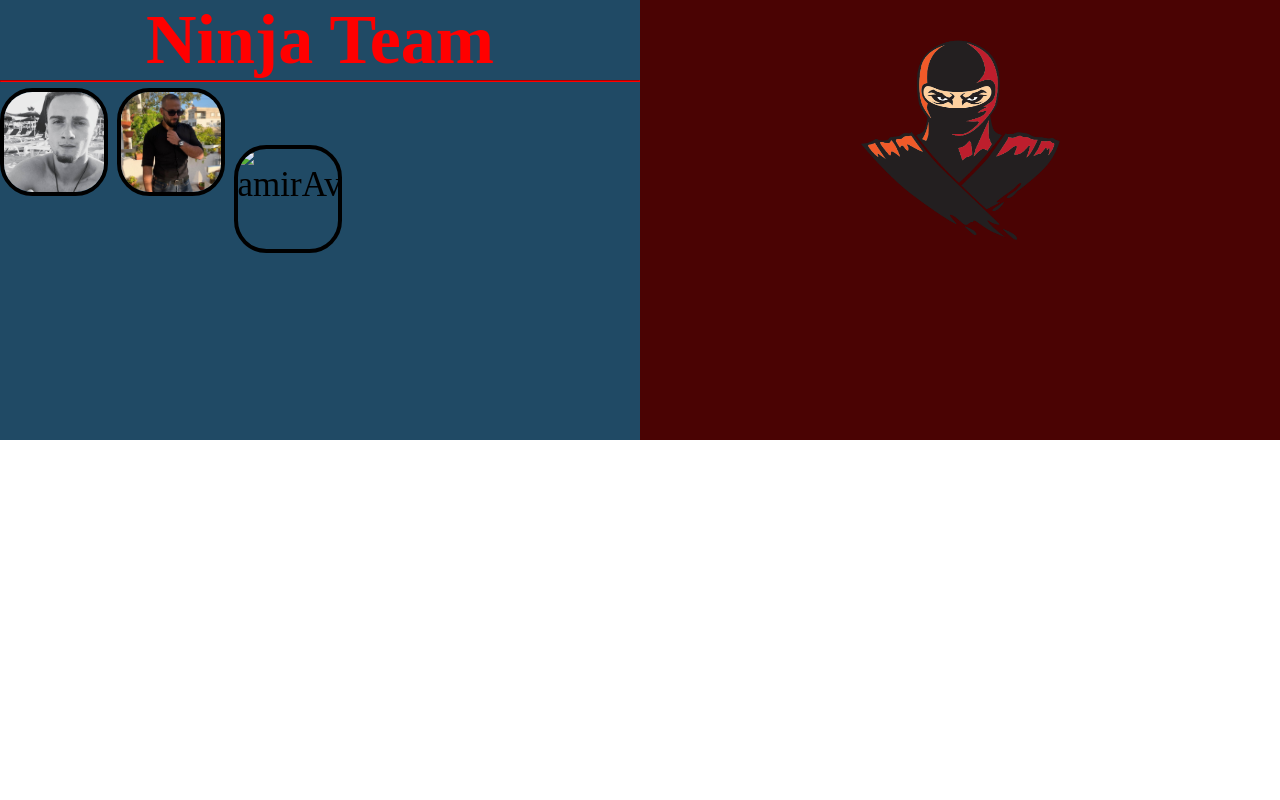
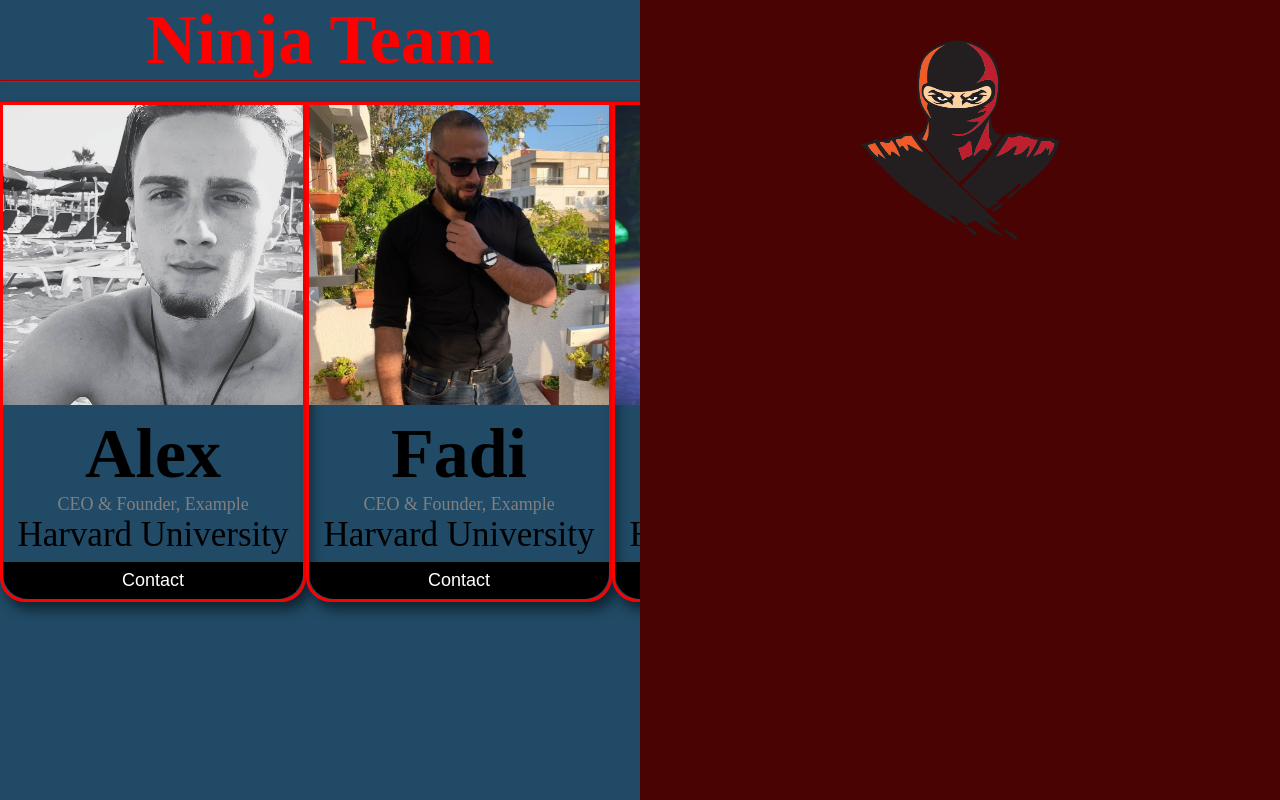
Before and after one commit to programmingalex2019/NinjaTeam, a plain HTML site: page index.html in a window 1280 px wide. Drawn offline with Linux system fonts and the light colour scheme.

Commit message:
Fadi we need to work on the text styles and the colors
and think what to do next

```diff
--- a/index.html
+++ b/index.html
@@ -22,10 +22,35 @@
 
             <!--Fadi please add your picture -->
             <div class="faceLogo"> <!-- Will contain our avatars -->
-                <img src="alexLogo.jpg" alt="alexAvatar" class="avatar">
-                <img src="FadiLogo.jpg" alt="FadiAvatar" class="avatar"/>
-                <img src="amirLogo.jpg" alt="amirAvatar" class="avatar">
+                <div class="card">
+                    <img src="alexLogo.jpg" alt="Alex" style="width:300px; height: 300px">
+                    <h1>Alex</h1>
+                    <p class="title">CEO & Founder, Example</p>
+                    <p>Harvard University</p>
+                    <a href="#"><i class="facebookAvatar"></i></a>
+                    <a href="#"><i class="instagramAvatar"></i></a>
+                    <p><button>Contact</button></p>
+                </div>
+                <div class="card">
+                    <img src="FadiLogo.jpg" alt="Fadi" style="width:300px; height: 300px">
+                    <h1>Fadi</h1>
+                    <p class="title">CEO & Founder, Example</p>
+                    <p>Harvard University</p>
+                    <a href="#"><i class="facebookAvatar"></i></a>
+                    <a href="#"><i class="instagramAvatar"></i></a>
+                    <p><button>Contact</button></p>
+                </div>
+                <div class="card">
+                    <img src="amirLogo.jpeg" alt="Amir" style="width:300px; height: 300px">
+                    <h1>Amir</h1>
+                    <p class="title">CEO & Founder, Example</p>
+                    <p>Harvard University</p>
+                    <a href="#"><i class="facebookAvatar"></i></a>
+                    <a href="#"><i class="instagramAvatar"></i></a>
+                    <p><button>Contact</button></p>
+                </div>
             </div>
+
         </div>
         <!-- Div for left screen side -->
         <div class="rightSide">
--- a/styleSheet.css
+++ b/styleSheet.css
@@ -12,7 +12,7 @@
 
 /* gives the div 50% of the screen and brings it to the right  */
 .rightSide {
-    height: 440px;
+    height: 100vh;
     float: right;
     background-color: #4a0303;
     width: 50%;
@@ -31,7 +31,7 @@
 .leftSide {
     float:left;
     width: 50%;
-    height: 440px;
+    height: 100vh;
     font-size: 35px;
     background-color: #204a65;
 }
@@ -42,18 +42,54 @@
 }
 
 /* this is the actual div that hold the avatars */
- .faceLogo .avatar{
-    display: inline-block;
+ .faceLogo{
+     margin-top: 20px;
+     display: grid;
+     justify-content: space-evenly;
+     grid-auto-flow: column;
+}
+/* works for all avatars */
+
+.card {
+    box-shadow: 5px 8px 12px 0 rgba(0, 0, 0, 0.5);
+    max-width: 300px;
+    margin: auto;
+    text-align: center;
+    border: 3px solid red;
+    border-radius: 0 0 25px 25px;
 }
 
-/* works for all avatars */
-.avatar {
-    width: 100px;
-    margin-top: 6px;
-    height: 100px;
-    border-radius: 30%;
-    border: 4px solid black;
+.title {
+    color: grey;
+    font-size: 18px;
 }
+
+button {
+    border: none;
+    outline: 0;
+    display: inline-block;
+    padding: 8px;
+    color: white;
+    background-color: #000;
+    text-align: center;
+    cursor: pointer;
+    width: 100%;
+    font-size: 18px;
+    border-radius: 0 0 25px 25px;
+}
+
+a {
+    text-decoration: none;
+    font-size: 22px;
+    color: black;
+}
+
+button:hover, a:hover {
+    opacity: 0.7;
+}
+
+
+
 @media only screen and (max-width: 600px) {
     .leftSide {
         display: none;
```
Also changed, not shown: amirLogo.jpeg (added).
